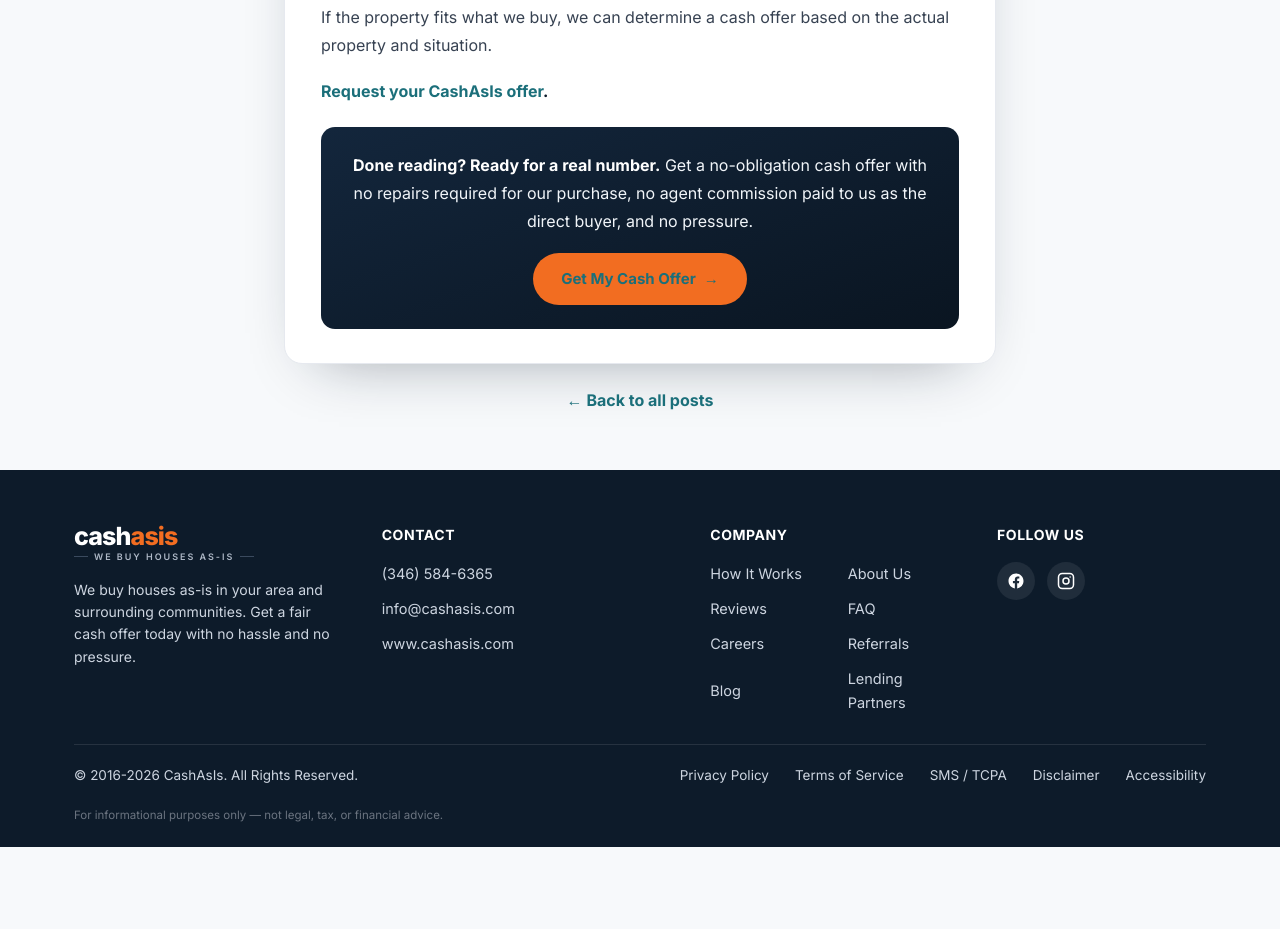
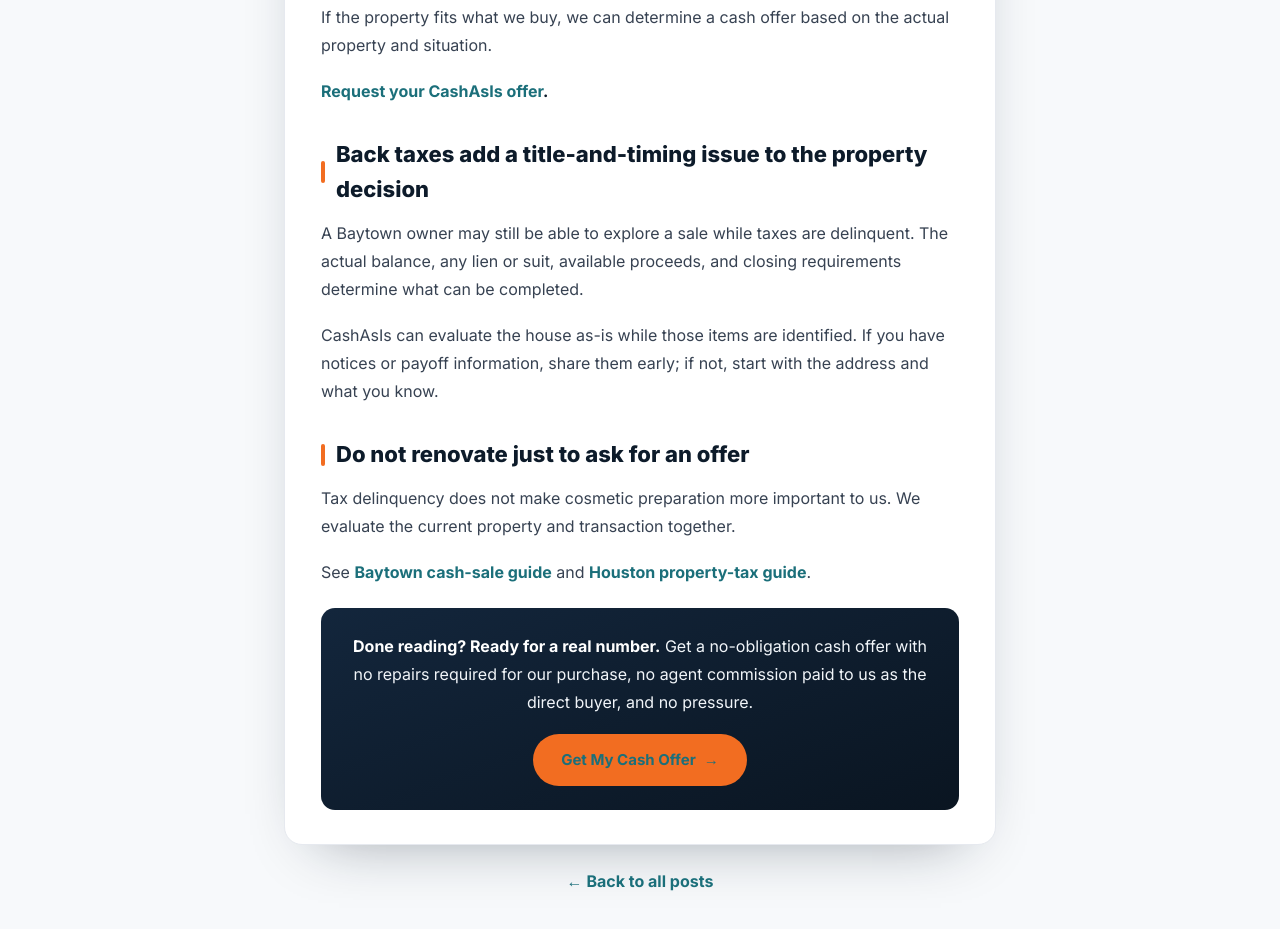
Before and after one commit to Farismadewright/cashasis-site, an Astro site: page /blog/sell-house-back-taxes-baytown-tx in a window 1280 px wide. Shown: the part 1287-2216 px from the top of the page. Before the commit the page ends 2134 px from the top, so only its background shows below. Built offline with nearby package versions, Linux system fonts and the light colour scheme; Astro itself is replaced by a stand-in of ours.

Commit message:
Enrich Cluster 5 city distress content

```diff
--- a/src/content/blog/sell-house-back-taxes-baytown-tx.md
+++ b/src/content/blog/sell-house-back-taxes-baytown-tx.md
@@ -32,3 +32,15 @@
 If the property fits what we buy, we can determine a cash offer based on the actual property and situation.
 
 **[Request your CashAsIs offer](/#offer).**
+
+## Back taxes add a title-and-timing issue to the property decision
+
+A Baytown owner may still be able to explore a sale while taxes are delinquent. The actual balance, any lien or suit, available proceeds, and closing requirements determine what can be completed.
+
+CashAsIs can evaluate the house as-is while those items are identified. If you have notices or payoff information, share them early; if not, start with the address and what you know.
+
+## Do not renovate just to ask for an offer
+
+Tax delinquency does not make cosmetic preparation more important to us. We evaluate the current property and transaction together.
+
+See [Baytown cash-sale guide](/blog/sell-house-fast-baytown-tx/) and [Houston property-tax guide](/blog/sell-house-behind-on-taxes-houston/).
```
